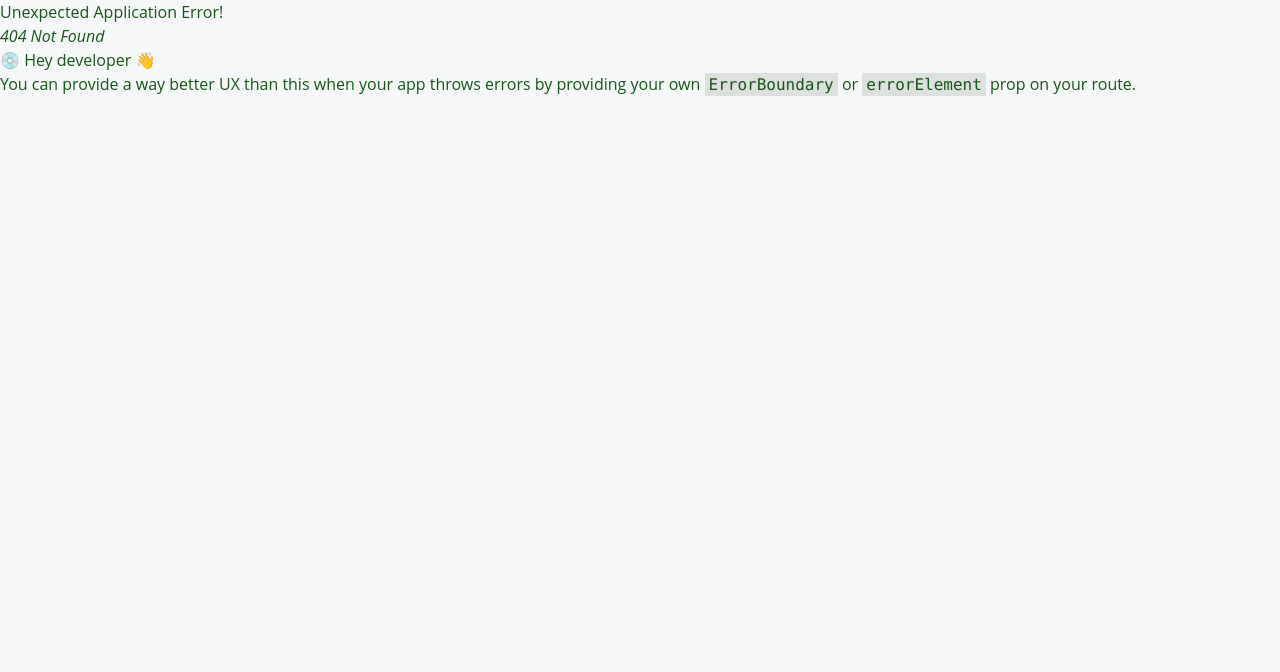
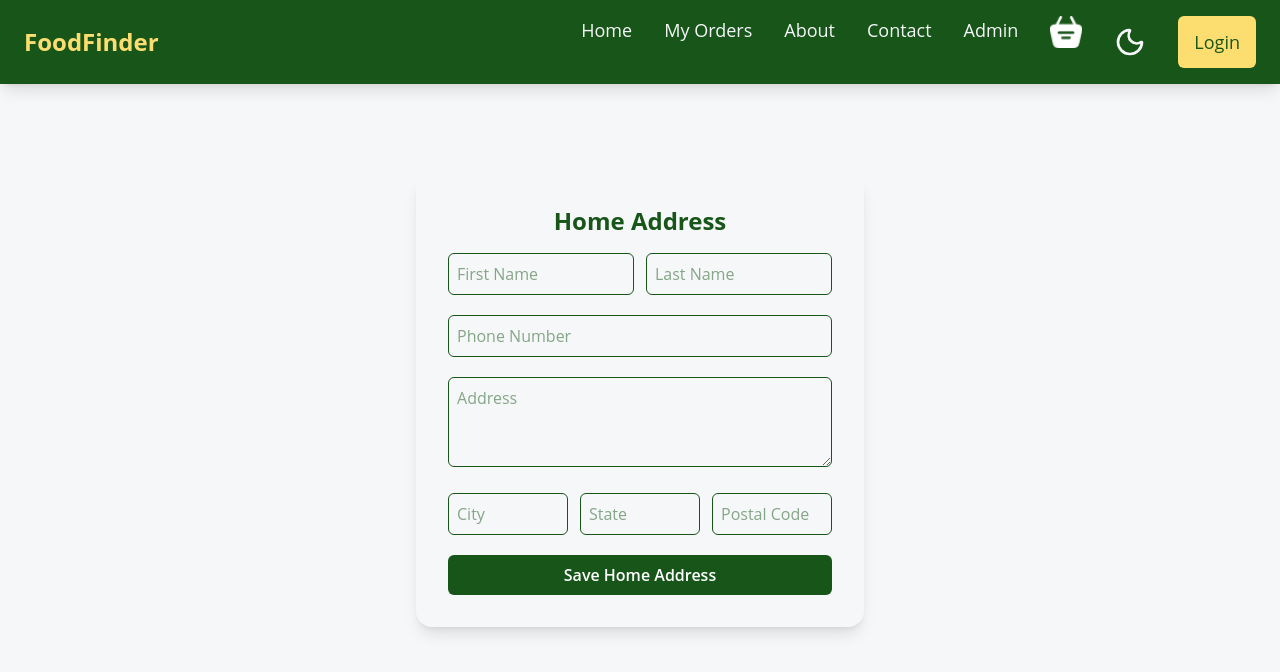
Before and after one commit to Rahimol97/food-ordering-system-react, a React (Vite) app: page /shipaddress in a window 1280 px wide. Before the commit this address had no page. Shown: the top 672 px of the page. Built offline with nearby package versions, Linux system fonts and the light colour scheme.

Commit message:
my orders component shipping address edit

```diff
--- a/src/components/Navbar.jsx
+++ b/src/components/Navbar.jsx
@@ -14,7 +14,6 @@ const [open, setOpen] =useState(false);
 const [useropen,setUseropen] = useState(false)
   const count = useSelector((state) => state.cart.items);
 const totalItems = Object.values(count).reduce((a, b) => a + b, 0);
-console.log(count)
 
  useEffect(() => {
     if (isDark) {
@@ -51,7 +50,7 @@ console.log(count)
     >      <img
         src={assets.basket_icon}
         alt="Cart"
-className="ml-8 w-10 h-10 filter brightness-100 sepia saturate-250 hue-rotate-30 contrast-70"
+className="ml-8 w-7 h-7 filter brightness-100 sepia saturate-250 hue-rotate-30 contrast-70"
       />
       {totalItems > 0 && (
             <span className="absolute -top-2 -right-3 w-7 h-7 bg-red-500 text-white text-md font-bold rounded-full flex items-center justify-center">
@@ -61,16 +60,16 @@ className="ml-8 w-10 h-10 filter brightness-100 sepia saturate-250 hue-rotate-30
     </button>
  <button
         onClick={() => setIsDark(!isDark)}
-        className="flex items-center  rounded-lg ml-3 dark:bg-gray-700 hover:opacity-90 transition"
+        className="flex items-center  rounded-lg  hover:opacity-90 transition"
       >
         {isDark ? (
           <>
-            <Sun className="w-8 h-8 text-yellow-400" />
+            <Sun className="w-7 h-7 text-yellow-400" />
 
           </>
         ) : (
           <>
-            <Moon className="w-8 h-8 text-dark" />
+            <Moon className="w-7 h-7 text-dark" />
 
           </>
         )}
@@ -110,7 +109,7 @@ className="ml-8 w-10 h-10 filter brightness-100 sepia saturate-250 hue-rotate-30
         ) : (
           <button
             onClick={() => navigate("/account")}
-            className="bg-(--secondary) text-(--dark) px-3 py-2 rounded-md hover:bg-(--accent) transition cursor-pointer"
+            className=" bg-(--secondary) text-(--dark) px-3 rounded-md hover:bg-(--accent) transition cursor-pointer"
           >
            Login
           </button>
@@ -120,8 +119,11 @@ className="ml-8 w-10 h-10 filter brightness-100 sepia saturate-250 hue-rotate-30
 
   <ul className='hidden md:flex gap-8 text-lg'>
     <li className='hover:text-(--accent) cursor-pointer transition'><Link to="/">Home</Link></li>
+    <li className='hover:text-(--accent) cursor-pointer transition'><Link to="/orders">My Orders</Link></li>
           <li className="hover:text-(--accent) cursor-pointer transition"><Link to="/about">About</Link></li>
           <li className="hover:text-(--accent) cursor-pointer transition"><Link to="/contact">Contact</Link></li>
+              <li className='hover:text-(--accent) cursor-pointer transition'><Link to="/admin">Admin</Link></li>
+
 
           <li className=" cursor-pointer  transition group"><button onClick={handleCartClick} className='relative'><img  className="w-8 h-8 transition duration-300 filter invert brightness-0 saturate-0 group-hover:brightness-150 group-hover:sepia group-hover:saturate-200 group-hover:hue-rotate-20 group-hover:contrast-125" src={assets.basket_icon} />
            {totalItems  > 0  &&(
@@ -203,8 +205,12 @@ className="ml-8 w-10 h-10 filter brightness-100 sepia saturate-250 hue-rotate-30
         }`}>
             <ul className="flex flex-col items-center gap-4 py-4">
           <li className="hover:text-(--accent) cursor-pointer transition"><Link to="/">Home</Link></li>
+           <li className='hover:text-(--accent) cursor-pointer transition'><Link to="/orders">My Orders</Link></li>
+
           <li className="hover:text-(--accent) cursor-pointer transition"><Link to="/about">About</Link></li>
           <li className="hover:text-(--accent) cursor-pointer transition"><Link to="/contact">Contact</Link></li>
+    <li className='hover:text-(--accent) cursor-pointer transition'><Link to="/admin">Admin</Link></li>
+
         </ul>
      </div>
 
--- /dev/null
+++ b/src/components/ShipAddressForm.jsx
@@ -0,0 +1,139 @@
+import React, { useState ,useEffect} from "react";
+import { useNavigate , useLocation} from "react-router-dom";
+
+function ShipAddressForm() {
+    const navigate = useNavigate();
+    const location = useLocation();
+  const params = new URLSearchParams(location.search);
+  const addressType = params.get("type") || "home";
+
+  const [form, setForm] = useState({
+    firstName: "",
+    lastName: "",
+    phone: "",
+    address: "",
+    city: "",
+    state: "",
+    postalCode: "",
+  });
+
+ useEffect(() => {
+    const saveaddress =
+      JSON.parse(localStorage.getItem("shippingAddress")) || {};
+    if (saveaddress[addressType]) {
+      setForm(saveaddress[addressType]);
+    }
+  }, [addressType]);
+
+  const handleChange = (e) => {
+    setForm({ ...form, [e.target.name]: e.target.value });
+  };
+
+  const handleSubmit = (e) => {
+    e.preventDefault();
+
+const savaddress =
+      JSON.parse(localStorage.getItem("shippingAddress")) || {};
+    savaddress[addressType] = form; // Save under home or office
+    localStorage.setItem("shippingAddress", JSON.stringify(savaddress));
+
+    navigate("/checkout");
+  };
+
+  return (
+<div className="min-h-screen flex justify-center items-center  py-12 px-4">
+      <form
+        onSubmit={handleSubmit}
+        className=" rounded-2xl shadow-lg p-8 w-full max-w-md space-y-5"
+      >
+        <h2 className="text-2xl font-bold text-center mb-4">
+       {addressType === "home" ? "Home Address" : "Office Address"}
+
+        </h2>
+
+        <div className="flex gap-3">
+          <input
+            type="text"
+            name="firstName"
+            placeholder="First Name"
+            value={form.firstName}
+            onChange={handleChange}
+            className="w-1/2 border p-2 rounded-md"
+            required
+          />
+          <input
+            type="text"
+            name="lastName"
+            placeholder="Last Name"
+            value={form.lastName}
+            onChange={handleChange}
+            className="w-1/2 border p-2 rounded-md"
+            required
+          />
+        </div>
+
+        <input
+          type="tel"
+          name="phone"
+          placeholder="Phone Number"
+          value={form.phone}
+          onChange={handleChange}
+          className="w-full border p-2 rounded-md"
+          required
+        />
+
+        <textarea
+          name="address"
+          placeholder="Address"
+          value={form.address}
+          onChange={handleChange}
+          className="w-full border p-2 rounded-md"
+          rows="3"
+          required
+        />
+
+        <div className="flex gap-3">
+          <input
+            type="text"
+            name="city"
+            placeholder="City"
+            value={form.city}
+            onChange={handleChange}
+            className="w-1/2 border p-2 rounded-md"
+            required
+          />
+          <input
+            type="text"
+            name="state"
+            placeholder="State"
+            value={form.state}
+            onChange={handleChange}
+            className="w-1/2 border p-2 rounded-md"
+            required
+          />
+           <input
+          type="text"
+          name="postalCode"
+          placeholder="Postal Code"
+          value={form.postalCode}
+          onChange={handleChange}
+          className="w-1/2 border p-2 rounded-md"
+          required
+        />
+        </div>
+
+
+
+        <button
+          type="submit"
+          className="w-full bg-(--dark) text-white py-2 rounded-md font-semibold"
+        >
+           Save {addressType === "home" ? "Home" : "Office"} Address
+        </button>
+      </form>
+    </div>
+  );
+}
+
+
+export default ShipAddressForm
--- /dev/null
+++ b/src/pages/Admin.jsx
@@ -0,0 +1,9 @@
+import React from 'react'
+
+function Admin() {
+  return (
+    <div>Admin</div>
+  )
+}
+
+export default Admin
--- a/src/pages/Checkout.jsx
+++ b/src/pages/Checkout.jsx
@@ -1,7 +1,11 @@
 import React, { useState } from "react";
 import { useLocation } from "react-router-dom";
 import { Link } from 'react-router-dom';
-import {assets} from '../assets/images/assets'
+import {assets, food_list} from '../assets/images/assets'
+import { useSelector } from "react-redux";
+import { Edit2 } from "lucide-react";
+
+
 function Checkout() {
   const [address, setAddress] = useState("home");
   const [payment, setPayment] = useState("card");
@@ -9,6 +13,46 @@ function Checkout() {
   const location = useLocation();
 
   const grandTotal = location.state?.grandTotal || 0;
+   const count = useSelector((state) => state.cart.items);
+  const cartItems = food_list.filter((item) => count[item._id] > 0);
+     const saveaddress=JSON.parse(localStorage.getItem("shippingAddress")) || {};
+const selectedAddress =
+  address === "home" ? saveaddress.home : saveaddress.office;
+
+  const handlePlaceOrder = () => {
+    const orderId = Date.now();
+    const now = new Date();
+    const formattedDate = now.toLocaleString();
+
+
+
+
+    const newOrder = {
+      orderId,
+      date: formattedDate,
+      address: selectedAddress,
+      payment: payment,
+      items: cartItems.map((item) => ({
+        name: item.name,
+        image: item.image,
+        price: item.price,
+        quantity: count[item._id],
+        subtotal: item.price * count[item._id],
+      })),
+      grandTotal,
+    };
+
+    // Save to localStorage
+    const existingOrders = JSON.parse(localStorage.getItem("orders")) || [];
+    localStorage.setItem("orders", JSON.stringify([...existingOrders, newOrder]));
+
+    // Show success popup
+    setPopup(true);
+  };
+
+
+
+
 
   return (
     <div className="min-h-screen  flex justify-center py-12 px-4">
@@ -26,11 +70,18 @@ function Checkout() {
             }`}
             onClick={() => setAddress("home")}
           >
+           <div className="flex justify-between items-center mb-2 ">
+            <h3 className="text-lg font-semibold mb-2">Home Address</h3>
+              <Link to="/shipaddress?type=home" >
+               <Edit2 className="w-5 h-5 text-gray-600 hover:text-(--dark) transition" />
+</Link>
+            </div>
+           <p className="leading-relaxed">
+ { saveaddress?.home
+    ? `${saveaddress.home.firstName} ${saveaddress.home.lastName}, ${saveaddress.home.address}, ${saveaddress.home.city}, ${saveaddress.home.state}, ${saveaddress.home.postalCode}`
+    : "123, 788, MG Road, Palayam, Trivandrum"}
+</p>
 
-            <h3 className="text-lg font-semibold mb-2">Home Address</h3>
-            <p className=" leading-relaxed">
-              123, 788, MG Road, Palayam, Trivandrum
-            </p>
           </div>
 
           <div
@@ -41,10 +92,15 @@ function Checkout() {
             }`}
             onClick={() => setAddress("office")}
           >
+           <div className="flex justify-between items-center mb-2 ">
             <h3 className="text-lg font-semibold mb-2">Office Address</h3>
-            <p className=" leading-relaxed">
-              45, Tech Park, Whitefield, chennai
-            </p>
+                <Link to="/shipaddress?type=office" >
+             <Edit2 className="w-5 h-5 text-gray-600 hover:text-(--dark) transition" />
+</Link>
+            </div>
+            { saveaddress?.office
+    ? `${saveaddress.office.firstName} ${saveaddress.office.lastName}, ${saveaddress.office.address}, ${saveaddress.office.city}, ${saveaddress.office.state}, ${saveaddress.office.postalCode}`
+    : "45, Tech Park, Whitefield, Chennai"}
           </div>
         </div>
 
@@ -72,7 +128,7 @@ function Checkout() {
             <span>Grand Total</span>
             <span>₹{grandTotal.toFixed(2)}</span>
           </div>
-          <button onClick={()=>setPopup(true)}  className="mt-4 w-full bg-(--dark) mb-1 text-white py-3 rounded-xl font-semibold ">
+          <button onClick={handlePlaceOrder}  className="mt-4 w-full bg-(--dark) mb-1 text-white py-3 rounded-xl font-semibold ">
             Place Order
           </button>
         </div>
@@ -90,12 +146,12 @@ function Checkout() {
             <h3 className="text-xl font-bold mb-3">
               Order Placed Successfully
             </h3>
-            <p className=" mb-6">Track your order</p>
+            <p className=" mb-6">Track your order in “My Orders”.</p>
             <button
               onClick={() => setPopup(false)}
               className="bg-(--dark) text-white py-2 px-5 rounded-md "
             >
-              <Link to ='/'>Continue shopping</Link>
+              <Link to ='/orders'>View My Orders</Link>
             </button>
           </div>
         </div>
--- a/src/pages/Home.jsx
+++ b/src/pages/Home.jsx
@@ -10,11 +10,9 @@ const [search , setSearch] =useState("");
 const menuRef = useRef(null);
 //category filter
 const CategoryFoods= category ? food_list.filter(food => food.category === category) : food_list;
-console.log(CategoryFoods);
 //search bar filter
 
 const searchFilteredFoods = search ? CategoryFoods.filter(food=>food.name.toLowerCase().includes(search.toLowerCase())):CategoryFoods
-console.log(searchFilteredFoods)
 
 //category click
 const categoryClick =(menuname)=>{
--- /dev/null
+++ b/src/pages/Orders.jsx
@@ -0,0 +1,79 @@
+import React, { useEffect, useState } from "react";
+
+function MyOrders() {
+  const [orders, setOrders] = useState([]);
+
+  useEffect(() => {
+    const savedOrders = JSON.parse(localStorage.getItem("orders")) || [];
+    setOrders(savedOrders);
+  }, []);
+
+  return (
+    <section className="container mx-auto flex-col justify-center  px-4 py-10 mt-16">
+      <h2 className="text-3xl font-bold text-center mb-8">My Orders</h2>
+
+      {orders.length === 0 ? (
+        <p className="text-center text-lg">No orders found yet.</p>
+      ) : (
+        <div className=" md:w-1/2  md:mx-auto space-y-8 ">
+          { [...orders].reverse().map((order, index) => (
+            <div
+              key={index}
+              className="rounded-xl shadow-lg p-6 flex flex-col gap-4"
+            >
+
+              <div className="flex flex-col sm:flex-row justify-between  sm:items-center border-b pb-3">
+                <div>
+                  <h3 className="font-bold text-xl ">
+                    Order ID: {order.orderId}
+                  </h3>
+                  <p className="text-gray-600 font-semibold text-xl">{order.date}</p>
+                </div>
+                <div >
+                  <p className="text-sm text-gray-700">
+                    Shipping to: <span className="font-medium">{order.address.address} {order.address.city} {order.address.state} {order.address.postalCode} </span>
+                  </p>
+                   <p className="text-gray-700 text-sm">Payment Method :{order.payment}</p>
+
+                </div>
+              </div>
+
+
+              <div className="space-y-3">
+                {order.items.map((item, idx) => (
+                  <div
+                    key={idx}
+                    className="flex items-center justify-between gap-3 border-b pb-3 last:border-none"
+                  >
+                    <div className="flex items-center gap-3">
+                      <img
+                        src={item.image}
+                        alt={item.name}
+                        className="w-16 h-16 object-cover rounded-md"
+                      />
+                      <div>
+                        <p className="font-semibold ">{item.name}</p>
+                        <p className="text-sm text-gray-600">
+                          ₹{item.price} × {item.quantity}
+                        </p>
+                      </div>
+                    </div>
+                    <p >₹{item.subtotal}</p>
+                  </div>
+                ))}
+              </div>
+
+              <div className="text-right font-semibold text-lg ">
+                Grand Total: ₹ {order.grandTotal.toFixed(2)}
+              </div>
+            </div>
+
+          ))}
+        </div>
+
+      )}
+    </section>
+  );
+}
+
+export default MyOrders;
```
Also changed, not shown: src/main.jsx (+7 -0 lines).
